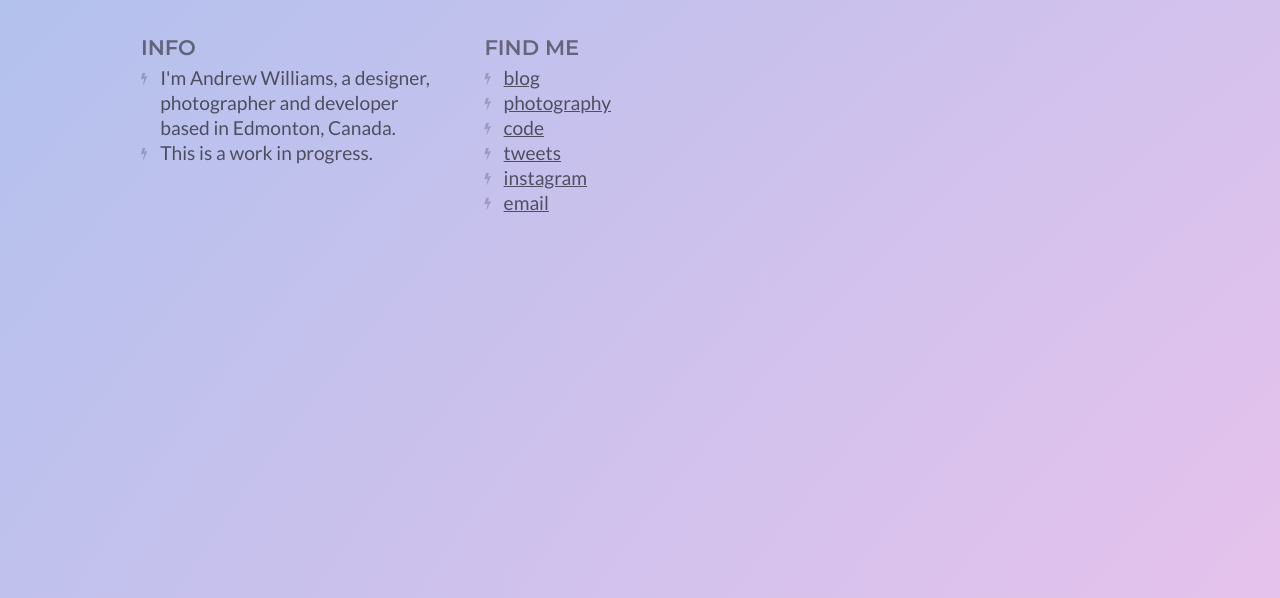
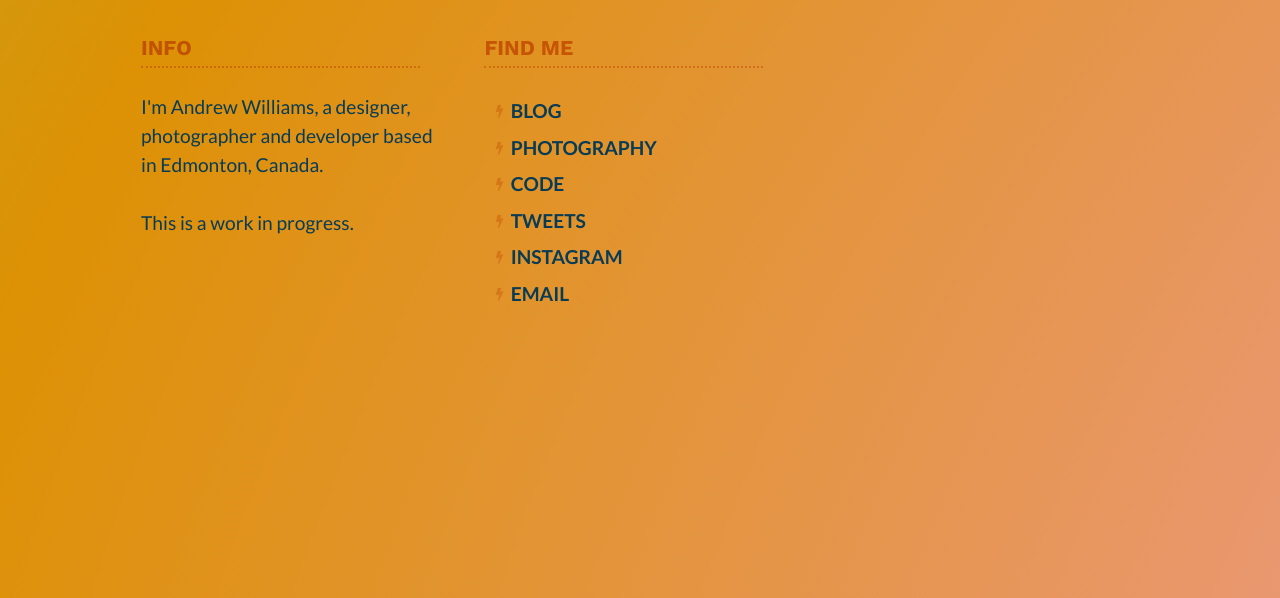
Before and after one commit to nonissue/nonissue2017, a plain HTML site: page index.html in a window 1280 px wide. Shown: the part 202-800 px from the top of the page. Drawn offline with nearby package versions, Linux system fonts and the light colour scheme.

Commit message:
Updating colours/layout.

```diff
--- a/assets/css/custom.css
+++ b/assets/css/custom.css
@@ -10,14 +10,13 @@ body {
 	font-family: 'Lato', 'Helvetica', sans-serif;
 	color:	rgba(0,0,0,0.6);
 	font-size:16px;
-	background: radial-gradient(#1098ad, #fbc2eb, #a6c1ee, #84fab0, #8fd3f4);
-
+	background: radial-gradient(#037c8f, #f79ede, rgb(221, 145, 4), #56f590, #56b2e0);
 	background-size: 1200% 1200%;
 	display: flex;
 	padding: 10%;
 	align-items: center;
-	-webkit-font-smoothing: antialiased;
-	animation: animatedgradient 20s ease infinite alternate;
+	/* -webkit-font-smoothing: antialiased; */
+	animation: animatedgradient 30s ease infinite alternate;
 }
 
 .container {
@@ -39,18 +38,13 @@ body {
 	margin-right:2em;
 	margin-bottom:1em;
 	margin-left:5px;
-/* 	height:15vw; */
-/* 		background: rgba(0,0,0,0.05); */
-
 }
 
 .main-content {
 	font-size:1.2em;
 	line-height:1.3;
-	/* font-family:'Work Sans', sans-serif; */
 	font-weight:400;
-	color:	rgba(0,0,0,0.6);
-	mix-blend-mode:multiply;
+	color: #083b55;
 	margin-top:0;
 }
 
@@ -65,23 +59,24 @@ body {
 	font-family:'Montserrat', sans-serif;
 	font-weight:800;
 	padding-top:0;
-	color:	rgba(0,0,0,0.6);
+	color:	rgba(0,0,0,0.8);
 	margin-bottom:1em;
 }
 
 .main-content h2:before {
+	mix-blend-mode:soft-light;
 	content: '\f069';
 	font-family: 'FontAwesome';
 	float: left;
 	padding-top:0.45em;
-	color:	rgba(0,0,0,0.2);
+	color:	rgba(0,0,0,0.4);
 	font-size:0.6em;
 	margin-left: -1.3em;
 }
 
 .main-content h2 a {
 	mix-blend-mode:soft-light;
-	color:	rgba(0,0,0,0.6);
+	color:	rgba(0,0,0,0.8);
 	padding-top:0;
 	line-height:0.5em;
 }
@@ -95,17 +90,22 @@ body {
 }
 
 .main-content h3 {
-	mix-blend-mode:darken;
+	/* text-align: center; */
+	mix-blend-mode:soft-light;
 	font-size:1.1em;
 	line-height:1.3;
-	font-weight:600;
+	font-weight:700;
 	padding-right:1em;
+	padding-bottom: 0.2em;
 	margin-right:1em;
-	margin-bottom:0.2em;
+	margin-bottom:1.2em;
 	margin-top:0.4em;
+	display:block;
 	text-transform:uppercase;
 	font-family:'Montserrat', sans-serif;
-	color:	rgba(10,10,10,.5);
+	font-family:'Work Sans', sans-serif;
+	color:	rgba(0,0,0,1);
+	border-bottom: 2px dotted rgba(0,0,0,0.6);
 }
 
 .main-underline {
@@ -137,10 +137,11 @@ a:hover {
 
 ul {
 	list-style-type: none;
+	line-height: 1.5;
 	margin-top: 1em;
-	padding-left:1em;
+	padding-left:0em;
 	font-weight:400;
-	color:	rgba(0,0,0,0.6);
+	color: #083b55;
 	max-width:400px;
 	margin-top:0;
 }
@@ -150,26 +151,78 @@ li {
 	padding-top: 0;
 	margin-left: 0;
 	padding-bottom: 0em;
+	display:block;
 }
 
-li:before {
-	content: '\f0e7';
+.blurb li:before {
+	/* content: '\f0e7'; */
 	font-family: 'FontAwesome';
 	float: left;
-	padding-top:0.4em;
-	color:	rgba(0,0,0,0.2);
+	padding-top:0.3em;
+	color: #8affeb;
+	opacity: 0.9;
 	font-size:0.8rem;
-	margin-left: -1.5em;
-}
-
-li:hover:before {
-	color:	rgba(0,0,0,0.5);
+	/* margin-left: -0.2em; */
 }
 
 li a {
 	text-decoration: none;
-	color:rgba(0,0,0,0.6);
-	text-decoration: underline;
+	color: #0883ca;
+	display:inline-block;
+	/* background: #e9ff85; */
+}
+
+
+li a:hover {
+	/* text-decoration: none; */
+	/* color: #0883ca; */
+	/* background: #e9ff85; */
+}
+
+.find-me li a {
+	text-transform: uppercase;
+	text-decoration: none;
+	color: #083b55;
+	display:inline-block;
+	padding: 0.1em 0.6em 0.1em 0.6em;
+	/* background: #e9ff85; */
+	font-weight: 600;
+	padding: 0.2em 0.6em 0.2em 0.6em;
+}
+
+.find-me a:hover {
+	/* background: #0883ca; */
+	/* color: #e9ff85; */
+}
+
+.find-me li:hover {
+	color: #fff;
+}
+
+.find-me a:before {
+	content: '\f0e7';
+	font-family: 'FontAwesome';
+	float: left;
+	/* color: #037c8f; */
+	/* color:  */
+	opacity:0.5;
+	font-size:0.7em;
+	/* padding:0.5em 0.8em 0.5em 0.2em; */
+	padding-top:0.3em;
+	padding-bottom:0.2em;
+	padding-right: 0.6em;
+	margin-left: 0em;
+	color:rgba(0,0,0,0.9);
+	mix-blend-mode: soft-light;
+	/* padding: 1em 0.6em 0.6em 0.6em; */
+}
+
+.find-me a:hover:before {
+	opacity: 1;
+	color:rgba(255,255,255,1);
+	/* color: #f79ede; */
+	/* color: #fff; */
+	/* background: #0883ca; */
 }
 
 @keyframes animatedgradient {
--- a/index.html
+++ b/index.html
@@ -32,18 +32,22 @@
 				<div class="header">
 					<h2><a href="http://nonissue.org">NONISSUE<em>inc</em></a></h2>
 				</div>
-				<div class="content-block">
-					<h3><span class="main-underline">INFO</span></h3>
+				<div class="content-block blurb">
+					<h3>
+						<span class="main-underline">INFO</span>
+					</h3>
 					<!-- 					<i class="fa fa-question fashrink" aria-hidden="true"></i> -->
 					<!-- 					<i class="fa fa-map-marker fashrink" aria-hidden="true"></i> -->
 					<ul>
 						<li>I'm Andrew Williams, a designer, photographer and developer based in Edmonton, Canada.</li>
+						<br />
 						<li>This is a work in progress.</li>
 					</ul>
-
 				</div>
-				<div class="content-block">
-				<h3><span class="main-underline">Find me</span></h3>
+				<div class="content-block find-me">
+					<h3>
+						<span class="main-underline">Find Me</span>
+					</h3>
 					<ul>
 						<li class="gradient-borders"><a href="http://updates.nonissue.org">blog</a></li>
 						<li class="gradient-borders"><a href="http://flickr.com/photos/typical">photography</a></li>
```
Lines whose indentation alone changed are shown as unchanged.
